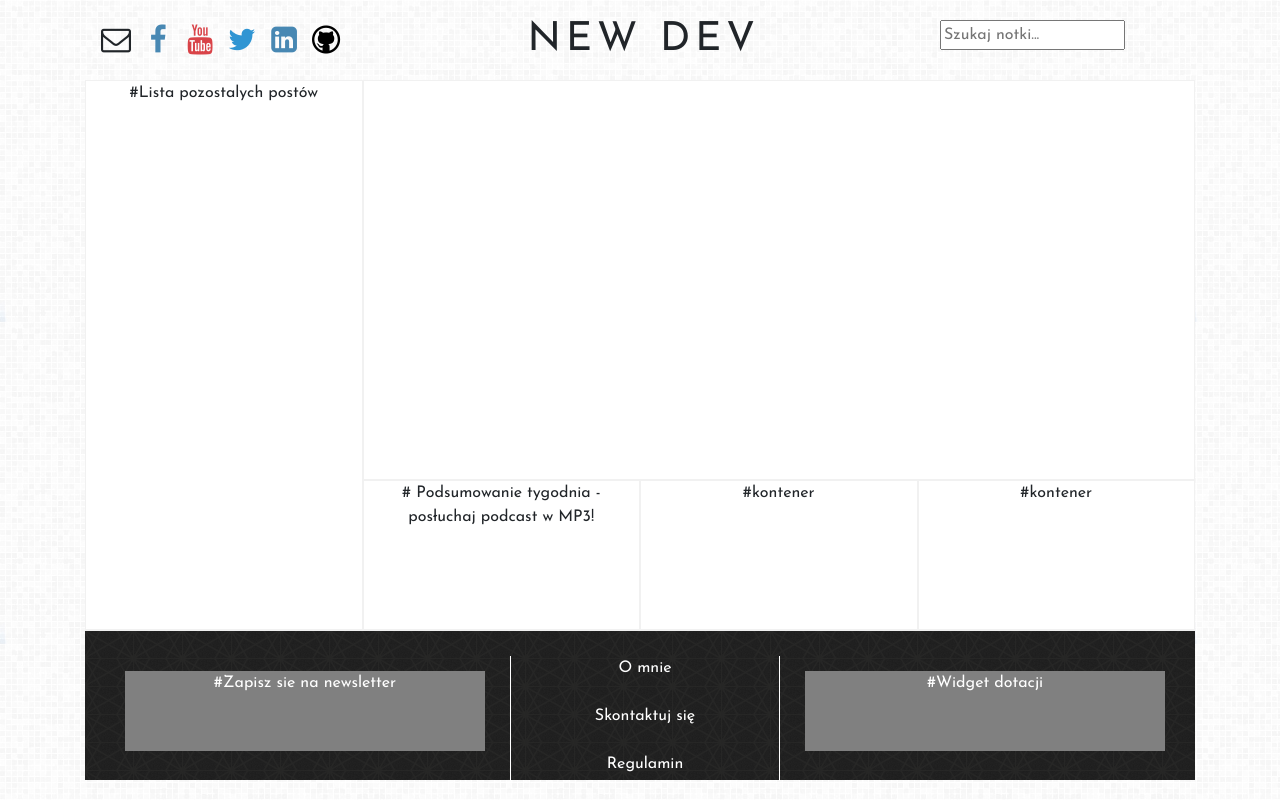
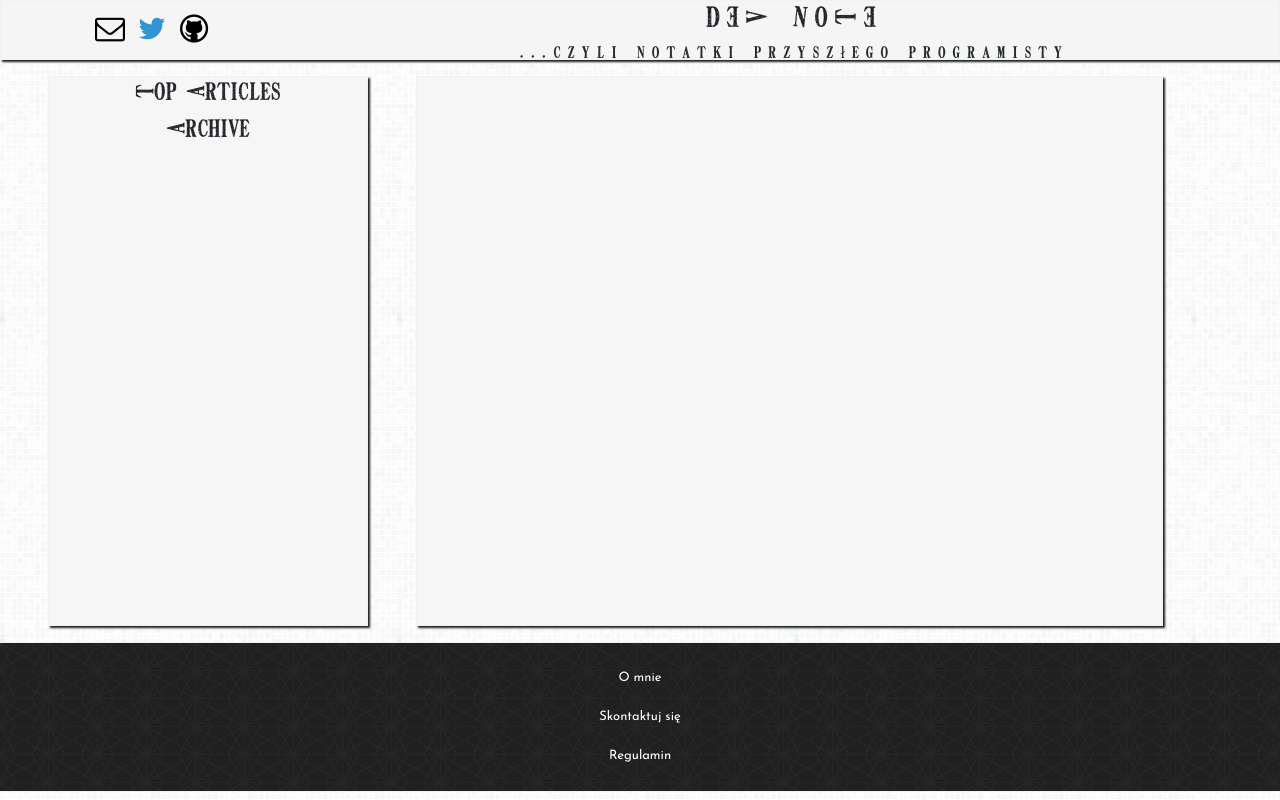
Before and after one commit to krzysztofic/first-django-blog, a Django app: page / in a window 1280 px wide. Run offline with Django 3.2, Linux system fonts and the light colour scheme; data that the repository does not hold is empty; some libraries are stand-ins or nearby versions.

Commit message:
Added simple pagination but have to change it, changed loyout

```diff
--- a/djangoblog/pip-selfcheck.json
+++ b/djangoblog/pip-selfcheck.json
@@ -1 +1 @@
-{"last_check":"2017-12-18T12:24:56Z","pypi_version":"9.0.1"}
+{"last_check":"2018-01-02T10:37:32Z","pypi_version":"9.0.1"}
--- a/static/css/style.css
+++ b/static/css/style.css
@@ -4,81 +4,55 @@ body
 	background-image: url("img/tlo.png");
 	margin: 0px;
 	font-family: 'Josefin Sans', sans-serif;
-	font-size: 10 px;
+	font-size: 13px;
 }
 
 .container
 {
 	width: 100%;
 	height: 100%;
-	margin: auto;
 }
 
 .header
 {
 	height: 60px;
-	margin-top: 10px;
+	background-color: #F5F5F5;
+	border: 1px solid #F1F1F1;
+	box-shadow: 2px 2px 2px #182019;
 }
 
-.newslist
+.sidebar-articles
 {
 	height: 550px;
-	background-color: white;
-	float: left;
+	background-color: #F6F6F6;
+	display: inline-block;
 	text-align: center;
-	margin-top: 10px;
 	border: 1px solid #F1F1F1;
 	overflow: auto;
+	box-shadow: 2px 2px 2px #182019;
+	font-family: 'deathnote';
 }
 
 .main
 {
-	height: 400px;
-	background-color: white;
-	float: left;
-	margin-top: 10px;
+	height: 550px;
+	background-color: #F6F6F6;
+	display: inline-block;
 	border: 1px solid #F1F1F1;
 	overflow: auto;
+	box-shadow: 2px 2px 2px #182019;
 }
 
 .main_content
 {
-	height: 400px;
-	background-color: white;
-	float: left;
+	background-color: #F6F6F6;
 	margin-top: 10px;
-	border: 1px solid #F1F1F1;
 	overflow: auto;
 	border: none;
+	text-align: justify;
 }
 
-.table1
-{
-	height: 150px;
-	background-color: white;
-	float: left;
-	text-align: center;
-	border: 1px solid #F1F1F1;
-}
-
-.table2
-{
-	height: 150px;
-	background-color: white;
-	float: left;
-	text-align: center;
-	border: 1px solid #F1F1F1;
-}
-
-.table3
-{
-	height: 150px;
-	background-color: white;
-	float: left;
-	text-align: center;
-	border: 1px solid #F1F1F1;
-}
-
+/*
 .szukaj
 {
 	height: 60px;
@@ -96,33 +70,42 @@ input[type=text]
 {
 	margin-top: 15px;
 }
+*/
 
+@font-face
+{
+	font-family: 'deathnote';
+	src: url('/static/css/font/DEATH_FONT.TTF');
+}
 
 .logo
 {
 	height: 60px;
-	float: left;
+	display: inline-block;
 	text-align: center;
-	letter-spacing: 5px;
-	font-size:  40px;
-	margin-left: 40px;
+	letter-spacing: 7px;
+	font-family: 'deathnote';
 }
 
 .media
 {
 	height: 60px;
 	float: left;
-	margin-top: 10px;
-	margin-left: 10px;
 }
 
-.email
+ul
+{
+	list-style-type: none;
+}
+
+.icon-mail
 {
 	cursor: pointer;
 	font-size: 30px;
+	color: #000;
 }
 
-.email:hover
+.icon-mail:hover
 {
 	color: #808080;
 }
@@ -139,14 +122,14 @@ input[type=text]
 	color: #396c8f;
 }
 
-.tr
+.icon-twitter
 {
 	color:  #3095d3;
 	cursor: pointer;
 	font-size: 30px;
 }
 
-.tr:hover
+.icon-twitter:hover
 {
 	color: #2677a8;
 }
@@ -175,53 +158,17 @@ input[type=text]
 	color: #396c8f;
 }
 
-.gh
+.icon-github-circled-alt2
 {
 	color: #000;
 	cursor: pointer;
 	font-size: 30px;
 }
 
-.gh:hover
+.icon-github-circled-alt2:hover
 {
 	color: #808080;
 }
-
-
-#slider
-{
-    position: fixed;
-    width: 100%;
-    height: 2.2em;
-    line-height: 2.2em;
-    border-top: 1px solid #F1F1F1;
-    font-size: 1.5em;
-    background-color: #EEE;
-    overflow: hidden;
-    bottom: 0;
-}
-
- #slider > p
-{
-        position: absolute;
-        margin: 0;
-        white-space: nowrap;
-        animation: przesun 30s linear infinite;
-        -webkit-animation: przesun 30s linear infinite; /* dla Google Chrome, Safari, Opera 15+ */
- }
-
- /* ------------ANIMACJA-PRZESUN------------ */
-      @keyframes przesun
-      {
-        0% { transform:translateX(0); padding-left:110%; }
-        100% { transform:translateX(-100%); padding-left:110%; }
-      }
-
-      @-webkit-keyframes przesun /* dla Google Chrome, Safari, Opera 15+ */
-      {
-        0% { -webkit-transform:translateX(0); padding-left:110%; }
-        100% { -webkit-transform:translateX(-100%); padding-left:110%; }
-      }
 
 .footer
 {
@@ -229,37 +176,14 @@ input[type=text]
 	background-image: url("img/black.png");
 	color: white;
 	height: 150px;
-	border-top:1px solid #F1F1F1;
+	border-top: 1px solid #F1F1F1;
+	border-bottom: 1px solid #F1F1F1;
 }
 
 .links
 {
-	height: 125px;
-	float: left;
-	margin-top: 25px;
+	height: 150px;
+	padding-top: 25px;
 	padding-bottom: 25px;
-	margin-left: 25px;
 	text-align: center;
-	border-right:1px solid #FFFFFF;
-	border-left:1px solid #FFFFFF;
 }
-
-.subscribe
-{
-	height: 80px;
-	float: left;
-	margin-top: 40px;
-	margin-left: 25px;
-	text-align: center;
-	background-color: #808080;
-}
-
-.donate
-{
-	height: 80px;
-	float: left;
-	margin-top: 40px;
-	margin-left: 25px;
-	text-align: center;
-	background-color: #808080;
-}
--- /dev/null
+++ b/strona/templates/strona/article_archive.html
@@ -0,0 +1,3 @@
+{% extends 'strona/base.html' %}
+
+{% block title %}{{ month|date:"F Y" }} | {% endblock %}
--- a/strona/templates/strona/base.html
+++ b/strona/templates/strona/base.html
@@ -1,10 +1,11 @@
 <!DOCTYPE HTML>
 {% load staticfiles %}
+{% load i18n %}
 <html lang="pl">
 
 <head>
 <meta charset="utf-8" />
-<title>New Developer blog</title>
+<title>DEV Note blog</title>
 <meta name="description" content="" />
 <meta name="keywords" content="" />
 <meta http-equiv="X-UA-Compatible" content="IE=edge,chome=1" />
@@ -20,84 +21,70 @@
 <link rel="stylesheet" href="{% static 'css/style.css' %}" type='text/css'/>
 <link rel="stylesheet" href="{% static 'css/css/fontello.css' %}" type='text/css'/>
 <link href='https://fonts.googleapis.com/css?family=Josefin+Sans&subset=latin,latin-ext' rel='stylesheet' type='text/css'>
+
 </head>
 
 <body>
 
-<div class="container">
+<div class="container-fluid">
 	<div class="row">
 		<div class="header col-12">
-			<div class="media col-3">
 			<div class="row">
-					<div class="email col-0,5"><i class="icon-mail"></i></div>
-					<div class="fb col-0,5"><i class="icon-facebook"></i></div>
-					<div class="yt col-0,5"><i class="icon-youtube"></i></div>
-					<div class="tr col-0,5"><i class="icon-twitter"></i></div>
-					<div class="li col-0,5"><i class="icon-linkedin-squared"></i></div>
-					<div class="gh col-0,5"><i class="icon-github-circled-alt2"></i></div>
+				<div class="media mt-2 col-3">
+					<div class="row">
+						<ul class="media ml-5">
+							<li class="email"><a href="email:"><i class="icon-mail"></i></li>
+							<!--<li class="fb"><i class="icon-facebook"></i></li>
+							<li class="yt"><i class="icon-youtube"></i></li>
+							<li class="li"><i class="icon-linkedin-squared"></i></li>  soon-->
+							<li class="tr"><a href="http://twitter.com/Vermityn"><i class="icon-twitter"></i></li>
+							<li class="gh"><a href="http://github.com/Vermintyn"><i class="icon-github-circled-alt2"></i></a></li>
+						</ul>
 					</div>
 				</div>
 
-			<div class="logo col-5">NEW DEV</div>
+				<div class="logo ml-5 col-8">
+					<h3>DEV NOTE</h3>
+					<h6>...czyli notatki przyszłego programisty</h6>
+				</div>
 
-			<!--Wyszukiwarka postów-->
+			<!--Wyszukiwarka postów
 			<div class="szukaj col-3">
 				<form action="http://www.google.pl/search" method="get">
 					<input type="text" placeholder="Szukaj notki..." onfocus="this.placeholder=' ' " onblur="this.placeholder='Szukaj notki...' " name="q" />
 					<input type="hidden" name="ie" value="iso-8859-2" />
 				</form>
 			</div>
-
-			<div style="clear: both;"></div>
+			-->
+			</div>
 		</div>
 	</div>
 
-	<div class = "newslist col-3">#Lista pozostalych postów</div>
+		<div class="row mt-3">
+			<div class="sidebar-articles ml-5 col-3">
+				<section class="top-articles">
+					<h4>Top Articles</h4>
+				</section>
 
-	<div class="main col-9">
+				<section class="archive-articles">
+					<h4>Archive</h4>
+				</section>
+			</div>
+
+			<div class="main ml-5 col-sm-7">
 				{% block content %}
 				{% endblock %}
 			</div>
-
-		<div class = "table1 col-3"># Podsumowanie tygodnia - posłuchaj podcast w MP3!
-
-			<!--<audio controls>
-			<source src="audio/track.mp3" type='audio/mpeg'>
-			Pobierz plik w formacie: <a href="audio/track.mp3">MP3</a>
-			</audio>
-		-->
 		</div>
 
-		<div class = "table2 col-3"> #kontener
-	<!--  Twitter widget
-		<blockquote class="twitter-tweet"><p lang="en" dir="ltr">
-			<a href="https://twitter.com/Vermintyn">@Vermintyn</a>
-			<a href="https://twitter.com/Vermintyn/status/943208802249269250"></a>
-		</blockquote>
-			<script async src="https://platform.twitter.com/widgets.js" charset="utf-8"></script>
--->
 </div>
 
-	<div class = "table2 col-3"> #kontener</div>
-
-	<div style="clear: both;"></div>
-
-	<div class= "footer col-12">
-
-		<div class = "subscribe col-4">#Zapisz sie na newsletter</div>
-
-		<div class = "links col-3">
+	<div class="footer mt-3">
+		<div class="links mx-auto col-4">
 				O mnie<br><br>
 				Skontaktuj się<br><br>
 				Regulamin<br>
 		</div>
-
-		<div class = "donate col-4">#Widget dotacji <br><br><br><br></div>
-
-	</div>
-
-
 	</div>
 </body>
-
 </html>
--- a/strona/templates/strona/post_list.html
+++ b/strona/templates/strona/post_list.html
@@ -1,11 +1,52 @@
 {% extends 'strona/base.html' %}
+{% load staticfiles %}
 
 {% block content %}
 {% for post in posts %}
-	<div class = "main_content col-9">
-		<h1>{{ post.title }}</h1>
+	<div class = "main_content col-12">
+		<h3>{{ post.title }}</h3>
 		<p>published: {{ post.published_date }}</p>
     <p>{{ post.text|linebreaksbr }}</p>
+
+
+			<div class="pagination col-12">
+			    <span class="step-links">
+			        {% if posts.has_previous %}
+			            <a href="?page={{ posts.previous_page_number }}">previous</a>
+			        {% endif %}
+
+			        <span class="current">
+			            Page {{ posts.number }} of {{ posts.paginator.num_pages }}.
+			        </span>
+
+			        {% if posts.has_next %}
+			            <a href="?page={{ posts.next_page_number }}">next</a>
+			        {% endif %}
+			    </span>
+			</div>
+
+			<div id="disqus_thread"></div>
+			<script>
+			    /**
+			     *  RECOMMENDED CONFIGURATION VARIABLES: EDIT AND UNCOMMENT THE SECTION BELOW TO INSERT DYNAMIC VALUES FROM YOUR PLATFORM OR CMS.
+			     *  LEARN WHY DEFINING THESE VARIABLES IS IMPORTANT: https://disqus.com/admin/universalcode/#configuration-variables
+			     */
+			    /*
+			    var disqus_config = function () {
+			        this.page.url = PAGE_URL;  // Replace PAGE_URL with your page's canonical URL variable
+			        this.page.identifier = PAGE_IDENTIFIER; // Replace PAGE_IDENTIFIER with your page's unique identifier variable
+			    };
+			    */
+			    (function() {  // DON'T EDIT BELOW THIS LINE
+			        var d = document, s = d.createElement('script');
+
+			        s.src = 'https://newdev-1.disqus.com/embed.js';
+
+			        s.setAttribute('data-timestamp', +new Date());
+			        (d.head || d.body).appendChild(s);
+			    })();
+			</script>
+			<noscript>Please enable JavaScript to view the <a href="https://disqus.com/?ref_noscript" rel="nofollow">comments powered by Disqus.</a></noscript>
 	</div>
 {% endfor %}
 {% endblock %}
--- a/strona/urls.py
+++ b/strona/urls.py
@@ -3,4 +3,5 @@ from . import views
 
 urlpatterns = [
     url(r'^$', views.post_list, name='post_list'),
+
 ]
--- a/strona/views.py
+++ b/strona/views.py
@@ -1,7 +1,21 @@
 from django.shortcuts import render
 from django.utils import timezone
 from .models import Post
+from django.core.paginator import Paginator, EmptyPage, PageNotAnInteger
 
 def post_list(request):
     posts = Post.objects.filter(published_date__lte=timezone.now()).order_by('published_date')
+    paginator = Paginator(posts, 1)
+
+    page = request.GET.get('page')
+    try:
+        posts = paginator.page(page)
+    except PageNotAnInteger:
+        # If page is not an integer, deliver first page.
+        posts = paginator.page(1)
+    except EmptyPage:
+        # If page is out of range (e.g. 9999), deliver last page of results.
+        posts = paginator.page(paginator.num_pages)
+
+
     return render(request, 'strona/post_list.html', {'posts': posts})
```
Also changed, not shown: blog/settings.py (+13 -1 lines), strona/templates/strona/article_tags.py (added, +9 -0 lines), static/css/font/DEATHNOTEFont.ttf (added), static/css/font/DEATH_FONT.TTF (added). Lines whose indentation alone changed are shown as unchanged.
